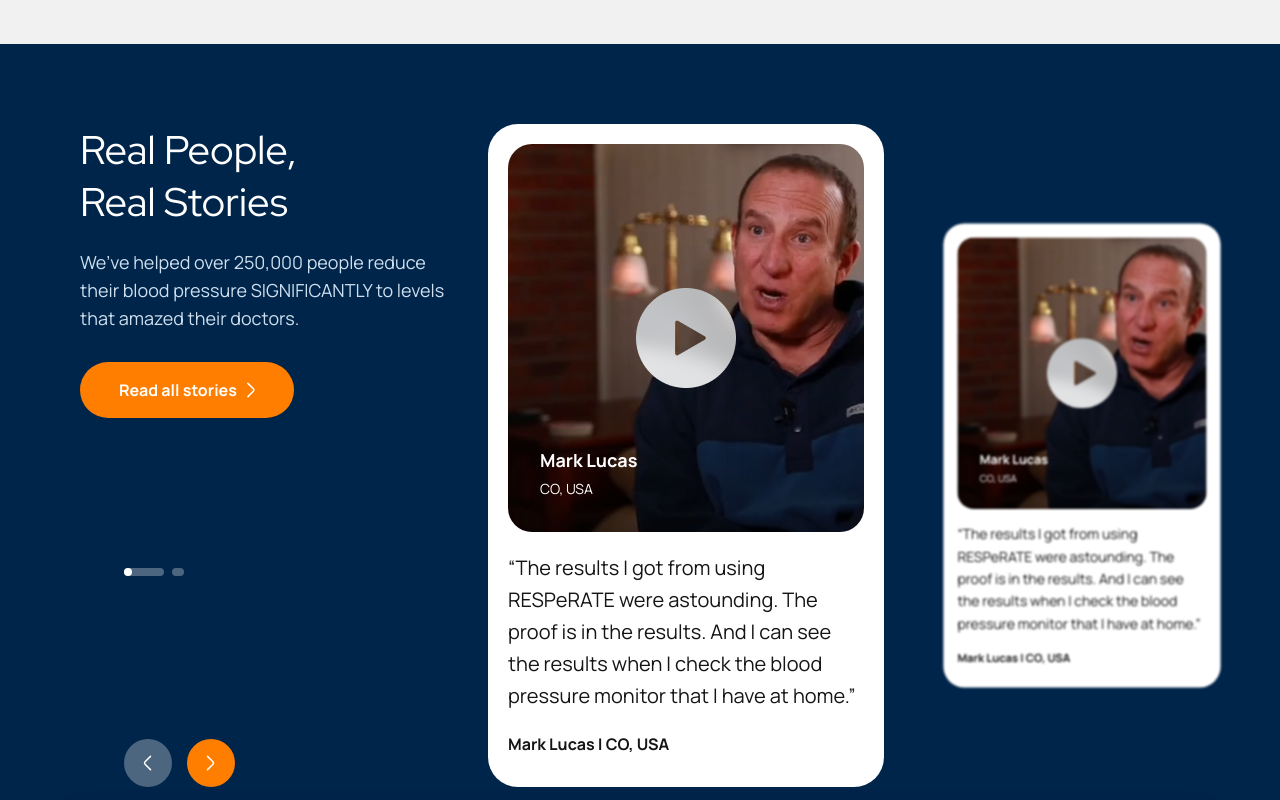
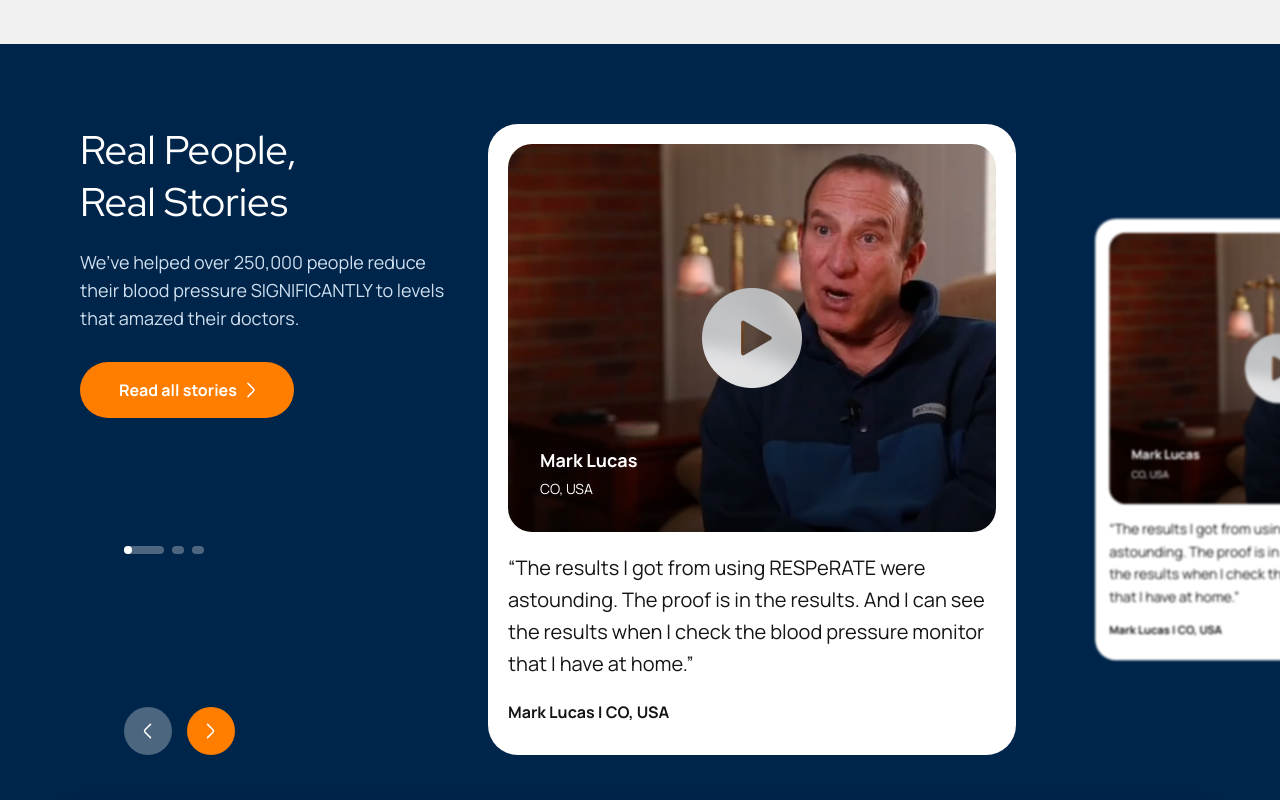
Before and after one commit to hrach105/resperate, a website: page app/index.html in a window 1280 px wide. Shown: the part 2940-3740 px from the top of the page. Drawn offline with nearby package versions, Linux system fonts and the light colour scheme.

Commit message:
change slider  item

```diff
--- a/app/index.html
+++ b/app/index.html
@@ -625,7 +625,7 @@
     <script>
         $('.reviews-slider').slick({
             centerMode: false,
-            slidesToShow: 2,
+            slidesToShow: 1.5,
             slidesToScroll: 1,
             infinite: false,
             dots:true,
```
Also changed, not shown: app/resperate-reviews.html (+0 -1 lines).
